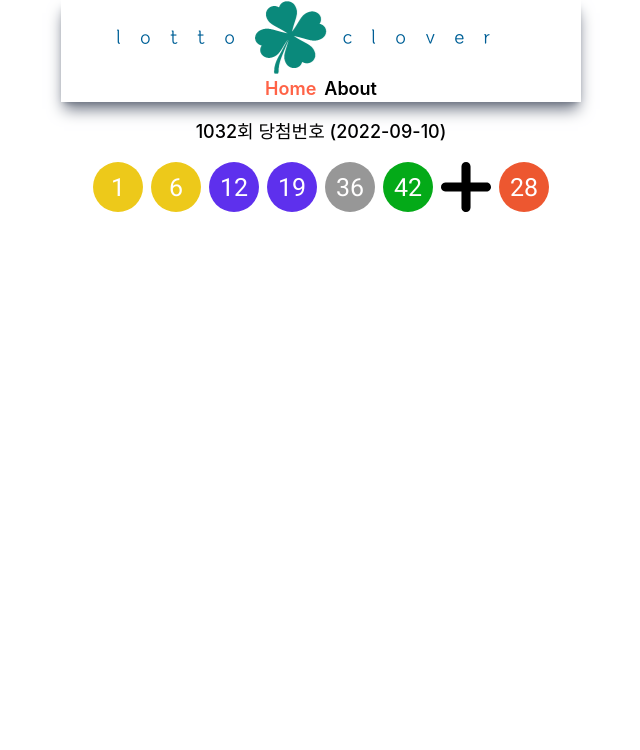
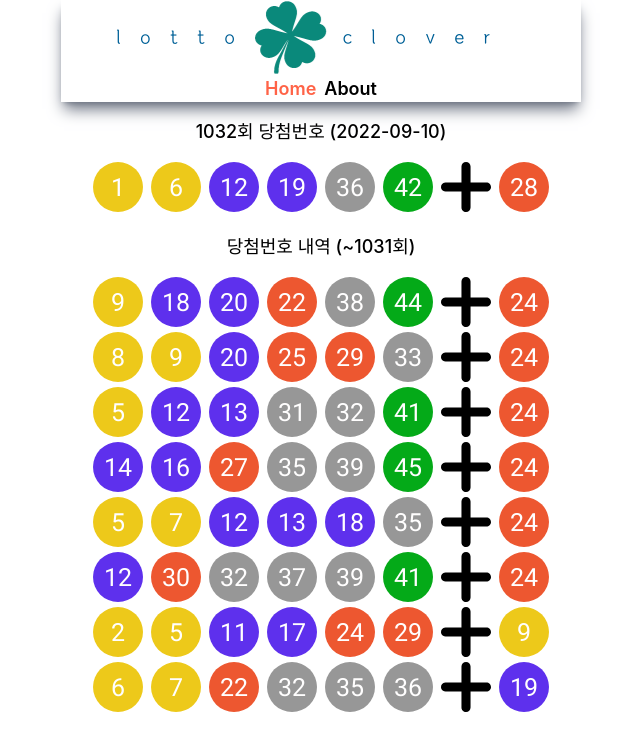
Before and after one commit to dlrlaud0806/NextJS-study, a Next.js app: page / in a window 1280 px wide. Shown: the top 750 px of the page, without its empty margins (319-959 px from the left). Built offline with nearby package versions, Linux system fonts and the light colour scheme.

Commit message:
add lotto hist

```diff
--- a/src/pages/index.js
+++ b/src/pages/index.js
@@ -2,7 +2,6 @@ import { useEffect, useState } from "react";
 import Seo from "../components/Seo";
 
 export default function Home() {
-  const [movies, setMovie] = useState([]);
   const lottohist = require("../../public/lotto_hist.json").rows;
   let last = lottohist.length - 1;
   let ltCur = lottohist[last];
@@ -26,8 +25,11 @@ export default function Home() {
         <img className="flex-1" src={"/plus.svg"} />
         <img className="flex-1" src={`/balls/${ltCur.ballbnus}.svg`} />
       </div>
-
-      {lt_hist.map((lt) => {
+      <h1 className="p-4 text-lg text-center font-medium">
+        당첨번호 내역 (~{ltCur.idx - 1}회)
+      </h1>
+      <div>
+        {lt_hist.map((lt) => (
           <div className="flex flex-row place-content-center space-x-2">
             <img className="flex-1" src={`/balls/${lt.ball1}.svg`} />
             <img className="flex-1" src={`/balls/${lt.ball2}.svg`} />
@@ -37,9 +39,9 @@ export default function Home() {
             <img className="flex-1" src={`/balls/${lt.ball6}.svg`} />
             <img className="flex-1" src={"/plus.svg"} />
             <img className="flex-1" src={`/balls/${lt.ballbnus}.svg`} />
-        </div>;
-      })}
-
+          </div>
+        ))}
+      </div>
       <style jsx>{`
         img {
           max-width: 50px;
```
Lines whose indentation alone changed are shown as unchanged.
